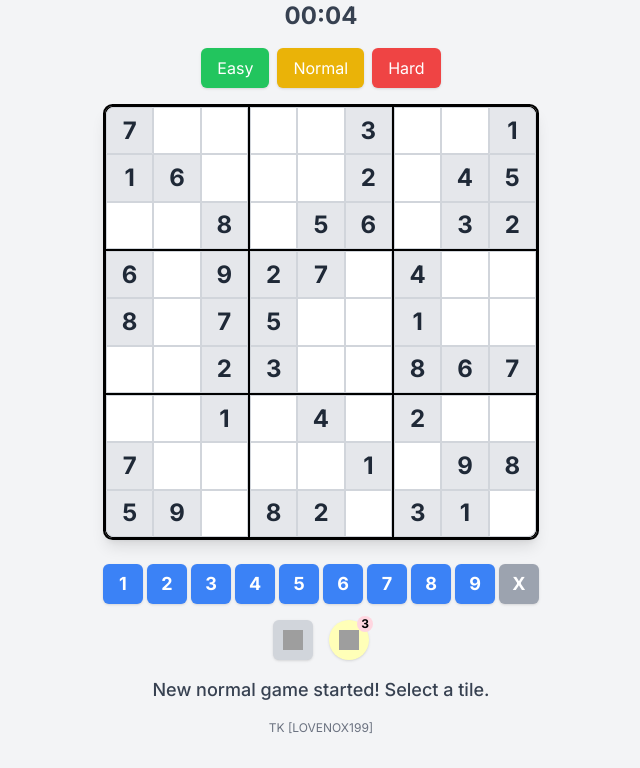
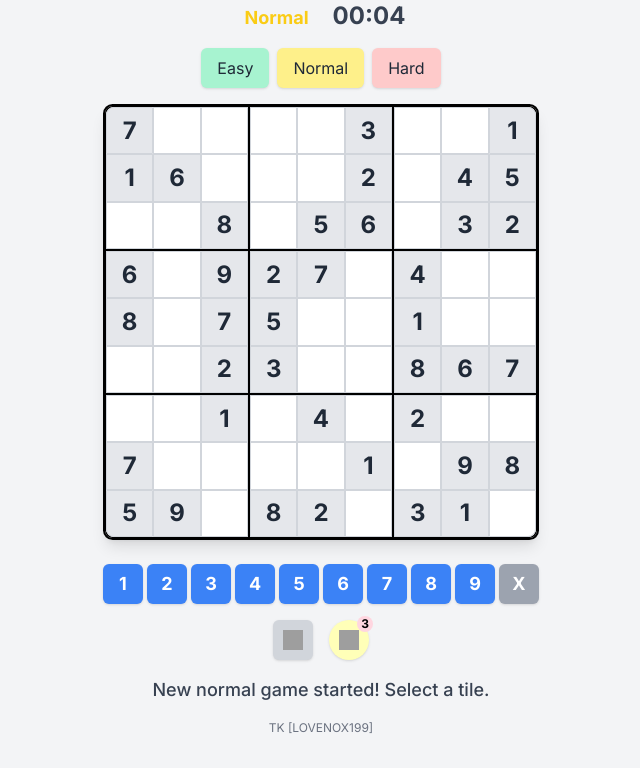
Before and after one commit to lovenox199/lovenox199.github.io, a plain HTML site: page index.html in a window 1280 px wide. Shown: the part 68-836 px from the top of the page, without its empty margins (319-959 px from the left). Drawn offline with nearby package versions, Linux system fonts and the light colour scheme; grey boxes are pictures that could not be loaded.

Commit message:
Color update

```diff
--- a/index.html
+++ b/index.html
@@ -14,14 +14,18 @@
 
     <div class="flex flex-col items-center flex-grow">
 
-        <h1 class="text-3xl font-bold mb-4 text-gray-800">Sudoku</h1> <div id="timer" class="text-2xl font-semibold mb-4 text-gray-700">
-            00:00
+        <h1 class="text-3xl font-bold mb-4 text-gray-800">Sudoku</h1> <div class="flex items-baseline justify-center space-x-4 mb-4">
+             <div class="text-lg font-medium">
+                 <span id="difficulty-display" class="font-semibold px-2 py-0.5 rounded">Normal</span> </div>
+             <div id="timer" class="text-2xl font-semibold text-gray-700">
+                00:00
+            </div>
         </div>
 
         <div id="difficulty-selector" class="mb-4 flex flex-wrap justify-center items-center gap-2">
-            <button data-difficulty="easy" class="difficulty-btn px-4 py-2 bg-green-500 text-white rounded-md shadow hover:bg-green-600 transition duration-200">Easy</button>
-            <button data-difficulty="normal" class="difficulty-btn px-4 py-2 bg-yellow-500 text-white rounded-md shadow hover:bg-yellow-600 transition duration-200">Normal</button>
-            <button data-difficulty="hard" class="difficulty-btn px-4 py-2 bg-red-500 text-white rounded-md shadow hover:bg-red-600 transition duration-200">Hard</button>
+            <button data-difficulty="easy" class="difficulty-btn px-4 py-2 bg-[#A7F3D0] hover:bg-[#6EE7B7] text-gray-800 rounded-md shadow transition duration-200">Easy</button>
+            <button data-difficulty="normal" class="difficulty-btn px-4 py-2 bg-[#FEF08A] hover:bg-[#FDE68A] text-gray-800 rounded-md shadow transition duration-200">Normal</button>
+            <button data-difficulty="hard" class="difficulty-btn px-4 py-2 bg-[#FECACA] hover:bg-[#FCA5A5] text-gray-800 rounded-md shadow transition duration-200">Hard</button>
         </div>
 
         <div id="sudoku-board-container" class="w-full max-w-md aspect-square mb-6 shadow-lg rounded-[0.6rem] overflow-hidden border-2 border-solid border-black">
--- a/script.js
+++ b/script.js
@@ -11,12 +11,21 @@ const timerElement = document.getElementById('timer');
 const undoButton = document.getElementById('undo-button');
 const hintButton = document.getElementById('hint-button');
 const hintCountElement = document.getElementById('hint-count');
+const difficultyDisplayElement = document.getElementById('difficulty-display');
 
 // --- Game Constants and State ---
 const N = 9;
 const SQRT_N = 3;
 const K_MAP = { easy: 45, normal: 35, hard: 25 };
 const MAX_HINTS = 3;
+// *** NEW: Color mapping for difficulty text ***
+const DIFFICULTY_TEXT_COLORS = {
+    easy: 'text-green-400', // Darker green for readability
+    normal: 'text-yellow-400', // Darker yellow
+    hard: 'text-red-400' // Darker red
+};
+// Store previous color class to remove it easily
+let currentDifficultyColorClass = DIFFICULTY_TEXT_COLORS.normal; // Default
 
 let currentBoard = [];
 let solutionBoard = [];
@@ -51,13 +60,7 @@ function handleUndo() {
     console.log("Undoing move:", lastMove);
     const tile = tileElements[lastMove.index];
     if (tile && currentBoard[lastMove.row]) {
-
-        // *** REMOVED: Logic that refunded hint count ***
-        // if (lastMove.isHint) {
-        //     hintsRemaining++;
-        //     updateHintButtonDisplay(); // Update display after undoing hint
-        // }
-
+        // Undo does NOT refund hints
         currentBoard[lastMove.row][lastMove.col] = lastMove.prevValue;
         const span = tile.querySelector('span');
         if (span) span.textContent = lastMove.prevValue === 0 ? '' : lastMove.prevValue;
@@ -122,8 +125,23 @@ function validateAndHighlightErrors() { /* ... unchanged ... */
  }
 
 // --- Game Flow Functions ---
+// *** MODIFIED: Function to update difficulty display ***
+function updateDifficultyDisplay() {
+    if (!difficultyDisplayElement) return;
+    // Capitalize the first letter
+    const difficultyText = currentDifficulty.charAt(0).toUpperCase() + currentDifficulty.slice(1);
+    difficultyDisplayElement.textContent = difficultyText;
+
+    // *** NEW: Apply color based on difficulty ***
+    // Remove previous color class
+    difficultyDisplayElement.classList.remove(...Object.values(DIFFICULTY_TEXT_COLORS));
+    // Add new color class
+    const colorClass = DIFFICULTY_TEXT_COLORS[currentDifficulty] || 'text-gray-800'; // Fallback
+    difficultyDisplayElement.classList.add(colorClass);
+}
+
 function startNewGame(difficulty) { /* ... unchanged ... */
-    if (messageArea) { messageArea.textContent = `Generating ${difficulty} puzzle... Please wait.`; messageArea.style.color = ''; } currentDifficulty = difficulty; selectedTile = null; stopTimer(); moveHistory = []; console.log("Move history cleared."); hintsRemaining = MAX_HINTS; updateHintButtonDisplay(); clearSelectionAndHighlight(); setTimeout(() => { try { console.log("Attempting to generate puzzle..."); const generator = new SudokuGenerator(N); const generatedData = generator.generate(difficulty); if (!generatedData || !generatedData.puzzle || !generatedData.solution) throw new Error("Puzzle generation failed."); console.log("Puzzle generated."); currentBoard = generatedData.puzzle.map(row => [...row]); solutionBoard = generatedData.solution; createGrid(); if (tileElements.length === N * N) { console.log("Grid created. Populating grid..."); populateGrid(currentBoard); console.log("Grid populated. Game ready."); if (messageArea) messageArea.textContent = `New ${difficulty} game started! Select a tile.`; startTimer(); } else { throw new Error("Grid creation failed."); } } catch (error) { console.error("Error starting new game:", error); if (messageArea) { messageArea.textContent = `Error starting game: ${error.message}. Please try refreshing.`; messageArea.style.color = 'red'; } if (boardContainer) boardContainer.innerHTML = '<p class="text-red-600 p-4 text-center">Failed to load game board.<br>Please try refreshing the page.</p>'; } }, 50);
+    if (messageArea) { messageArea.textContent = `Generating ${difficulty} puzzle... Please wait.`; messageArea.style.color = ''; } currentDifficulty = difficulty; selectedTile = null; stopTimer(); moveHistory = []; console.log("Move history cleared."); hintsRemaining = MAX_HINTS; updateHintButtonDisplay(); updateDifficultyDisplay(); clearSelectionAndHighlight(); setTimeout(() => { try { console.log("Attempting to generate puzzle..."); const generator = new SudokuGenerator(N); const generatedData = generator.generate(difficulty); if (!generatedData || !generatedData.puzzle || !generatedData.solution) throw new Error("Puzzle generation failed."); console.log("Puzzle generated."); currentBoard = generatedData.puzzle.map(row => [...row]); solutionBoard = generatedData.solution; createGrid(); if (tileElements.length === N * N) { console.log("Grid created. Populating grid..."); populateGrid(currentBoard); console.log("Grid populated. Game ready."); if (messageArea) messageArea.textContent = `New ${difficulty} game started! Select a tile.`; startTimer(); } else { throw new Error("Grid creation failed."); } } catch (error) { console.error("Error starting new game:", error); if (messageArea) { messageArea.textContent = `Error starting game: ${error.message}. Please try refreshing.`; messageArea.style.color = 'red'; } if (boardContainer) boardContainer.innerHTML = '<p class="text-red-600 p-4 text-center">Failed to load game board.<br>Please try refreshing the page.</p>'; } }, 50);
  }
 
  function showWinMessage() { /* ... unchanged ... */
@@ -157,11 +175,12 @@ document.addEventListener('keydown', (e) => { /* ... unchanged ... */
 
 // --- Initialisation ---
 document.addEventListener('DOMContentLoaded', () => { /* ... unchanged ... */
-     if (!boardContainer || !messageArea || !timerElement || !undoButton || !hintButton || !hintCountElement) { // Check hint button too
+     if (!boardContainer || !messageArea || !timerElement || !undoButton || !hintButton || !hintCountElement || !difficultyDisplayElement) { // Check difficulty display too
          console.error("Essential DOM elements not found. Cannot start game.");
          // Error display as before...
          return;
      }
      console.log("DOM fully loaded. Starting initial game.");
      startNewGame(currentDifficulty);
+     updateDifficultyDisplay(); // Set initial display
 });
```
